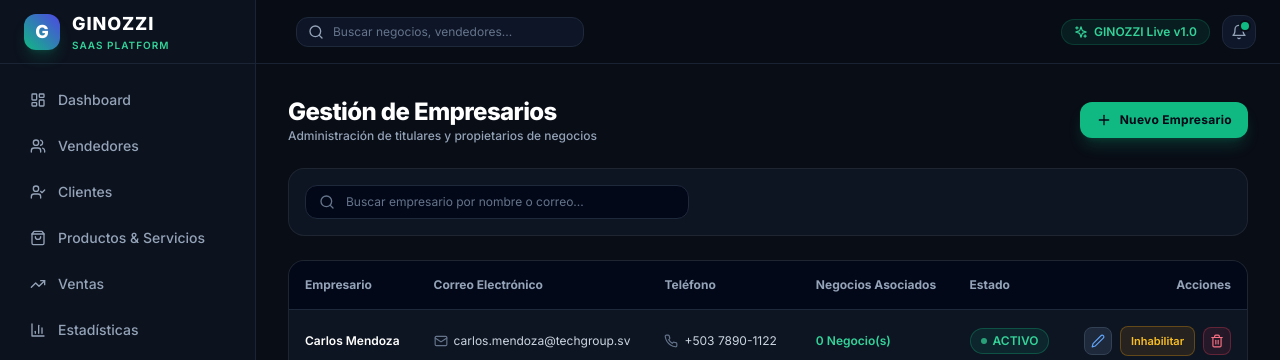
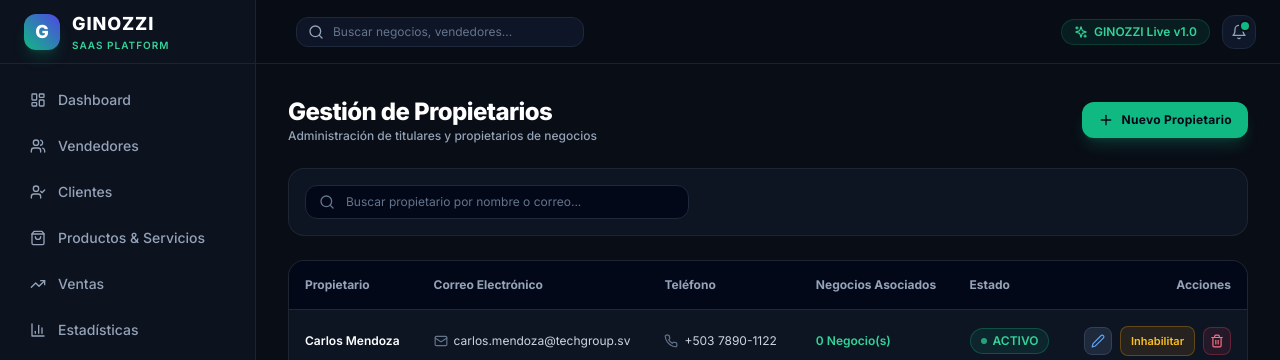
Before and after one commit to nevorasoftware/ginozzi-frontend, a React (Vite) app: page /empresarios in a window 1280 px wide. Shown: the top 360 px of the page. Built offline with nearby package versions, Linux system fonts and the light colour scheme; no server answers; sample sign-in values are in the browser's storage.

Commit message:
refactor: rename Empresario label to Propietario across all frontend views

```diff
--- a/src/components/DashboardFilters.tsx
+++ b/src/components/DashboardFilters.tsx
@@ -154,8 +154,8 @@ export const DashboardFilters: React.FC<DashboardFiltersProps> = ({ filters, onF
             <span className="flex items-center gap-2 truncate">
               <Building2 className="h-4 w-4 text-indigo-400 shrink-0" />
               {filters.empresarioIds.length === 0
-                ? 'Todos los Empresarios'
-                : `${filters.empresarioIds.length} Empresario(s)`}
+                ? 'Todos los Propietarios'
+                : `${filters.empresarioIds.length} Propietario(s)`}
             </span>
             <span className="text-slate-500 text-xs">▼</span>
           </button>
--- a/src/components/Sidebar.tsx
+++ b/src/components/Sidebar.tsx
@@ -25,7 +25,7 @@ interface SidebarProps {
 export const Sidebar: React.FC<SidebarProps> = ({ user, onLogout, isOpen, setIsOpen }) => {
   const navItems = [
     { label: 'Dashboard', path: '/dashboard', icon: LayoutDashboard },
-    { label: 'Empresarios', path: '/empresarios', icon: Building2, roles: ['SUPER_ADMIN'] },
+    { label: 'Propietarios', path: '/empresarios', icon: Building2, roles: ['SUPER_ADMIN'] },
     { label: 'Negocios', path: '/negocios', icon: Store, roles: ['SUPER_ADMIN', 'EMPRESARIO'] },
     { label: 'Rubros', path: '/rubros', icon: Layers, roles: ['SUPER_ADMIN', 'EMPRESARIO'] },
     { label: 'Vendedores', path: '/vendedores', icon: Users },
--- a/src/pages/Dashboard.tsx
+++ b/src/pages/Dashboard.tsx
@@ -341,7 +341,7 @@ export const Dashboard: React.FC = () => {
                   : 'text-slate-400 hover:text-white hover:bg-slate-800'
               }`}
             >
-              {role === 'SUPER_ADMIN' ? 'Super Admin' : role === 'EMPRESARIO' ? 'Empresario' : 'Vendedor'}
+              {role === 'SUPER_ADMIN' ? 'Super Admin' : role === 'EMPRESARIO' ? 'Propietario' : 'Vendedor'}
             </button>
           ))}
         </div>
--- a/src/pages/Empresarios.tsx
+++ b/src/pages/Empresarios.tsx
@@ -111,7 +111,7 @@ export const Empresarios: React.FC = () => {
       {/* Header */}
       <div className="flex flex-col sm:flex-row sm:items-center justify-between gap-4">
         <div>
-          <h1 className="text-2xl font-black text-white tracking-tight">Gestión de Empresarios</h1>
+          <h1 className="text-2xl font-black text-white tracking-tight">Gestión de Propietarios</h1>
           <p className="text-xs text-slate-400 font-medium">Administración de titulares y propietarios de negocios</p>
         </div>
 
@@ -120,7 +120,7 @@ export const Empresarios: React.FC = () => {
           className="flex items-center justify-center px-4 py-2.5 bg-emerald-500 hover:bg-emerald-400 text-slate-950 font-bold rounded-xl shadow-lg shadow-emerald-500/20 text-xs tracking-wide transition-all"
         >
           <Plus className="w-4 h-4 mr-2" />
-          Nuevo Empresario
+          Nuevo Propietario
         </button>
       </div>
 
@@ -130,7 +130,7 @@ export const Empresarios: React.FC = () => {
           <Search className="w-4 h-4 absolute left-3.5 top-1/2 -translate-y-1/2 text-slate-500" />
           <input
             type="text"
-            placeholder="Buscar empresario por nombre o correo..."
+            placeholder="Buscar propietario por nombre o correo..."
             value={searchTerm}
             onChange={(e) => setSearchTerm(e.target.value)}
             className="w-full pl-10 pr-4 py-2 bg-slate-950/80 border border-slate-800 rounded-xl text-xs text-white placeholder-slate-500 focus:outline-none focus:border-emerald-500/60"
@@ -144,7 +144,7 @@ export const Empresarios: React.FC = () => {
           <table className="w-full text-left border-collapse text-xs">
             <thead>
               <tr className="bg-slate-950/80 text-slate-400 font-semibold border-b border-slate-800">
-                <th className="p-4">Empresario</th>
+                <th className="p-4">Propietario</th>
                 <th className="p-4">Correo Electrónico</th>
                 <th className="p-4">Teléfono</th>
                 <th className="p-4">Negocios Asociados</th>
@@ -181,7 +181,7 @@ export const Empresarios: React.FC = () => {
                       <button
                         onClick={() => handleOpenEditModal(emp)}
                         className="p-1.5 bg-slate-800 hover:bg-slate-700 text-blue-400 hover:text-blue-300 rounded-lg border border-slate-700 transition-colors"
-                        title="Editar empresario"
+                        title="Editar propietario"
                       >
                         <Edit2 className="w-3.5 h-3.5" />
                       </button>
@@ -192,14 +192,14 @@ export const Empresarios: React.FC = () => {
                             ? 'bg-amber-500/10 text-amber-400 border-amber-500/30 hover:bg-amber-500/20'
                             : 'bg-emerald-500/10 text-emerald-400 border-emerald-500/30 hover:bg-emerald-500/20'
                         }`}
-                        title={emp.estado === 'ACTIVO' ? 'Inhabilitar empresario' : 'Habilitar empresario'}
+                        title={emp.estado === 'ACTIVO' ? 'Inhabilitar propietario' : 'Habilitar propietario'}
                       >
                         {emp.estado === 'ACTIVO' ? 'Inhabilitar' : 'Habilitar'}
                       </button>
                       <button
                         onClick={() => setDeleteConfirmEmpresario(emp)}
                         className="p-1.5 bg-rose-500/10 hover:bg-rose-500/20 text-rose-400 rounded-lg border border-rose-500/30 transition-colors"
-                        title="Eliminar empresario"
+                        title="Eliminar propietario"
                       >
                         <Trash2 className="w-3.5 h-3.5" />
                       </button>
@@ -219,7 +219,7 @@ export const Empresarios: React.FC = () => {
           setIsModalOpen(false);
           setEditingEmpresario(null);
         }}
-        title={editingEmpresario ? 'Editar Empresario' : 'Registrar Nuevo Empresario'}
+        title={editingEmpresario ? 'Editar Propietario' : 'Registrar Nuevo Propietario'}
       >
         <form onSubmit={handleSubmit} className="space-y-4">
           <div className="grid grid-cols-2 gap-4">
@@ -300,7 +300,7 @@ export const Empresarios: React.FC = () => {
               type="submit"
               className="px-4 py-2 bg-emerald-500 hover:bg-emerald-400 text-slate-950 text-xs font-bold rounded-xl shadow-lg shadow-emerald-500/20"
             >
-              {editingEmpresario ? 'Guardar Cambios' : 'Guardar Empresario'}
+              {editingEmpresario ? 'Guardar Cambios' : 'Guardar Propietario'}
             </button>
           </div>
         </form>
@@ -316,7 +316,7 @@ export const Empresarios: React.FC = () => {
           <div className="flex items-center space-x-3 p-3 bg-rose-500/10 border border-rose-500/30 rounded-xl text-rose-300 text-xs">
             <AlertTriangle className="w-6 h-6 flex-shrink-0" />
             <div>
-              <p className="font-bold">¿Eliminar este empresario?</p>
+              <p className="font-bold">¿Eliminar este propietario?</p>
               <p className="text-[11px] text-rose-200/80">
                 Se eliminará a <strong>{deleteConfirmEmpresario?.nombre} {deleteConfirmEmpresario?.apellido}</strong> ({deleteConfirmEmpresario?.correo}) y sus accesos asociados.
               </p>
--- a/src/pages/Login.tsx
+++ b/src/pages/Login.tsx
@@ -130,7 +130,7 @@ export const Login: React.FC<LoginProps> = ({ onLoginSuccess }) => {
                 onClick={() => setPreset('carlos.mendoza@techgroup.sv', 'Empresario123!')}
                 className="py-1.5 px-2 bg-slate-800/60 hover:bg-slate-800 border border-slate-700/60 rounded-lg text-[10px] font-medium text-slate-300 transition-colors"
               >
-                Empresario
+                Propietario
               </button>
               <button
                 type="button"
--- a/src/pages/Negocios.tsx
+++ b/src/pages/Negocios.tsx
@@ -154,7 +154,7 @@ export const Negocios: React.FC = () => {
               <tr className="bg-slate-950/80 text-slate-400 font-semibold border-b border-slate-800">
                 <th className="p-4">Nombre Negocio</th>
                 <th className="p-4">Rubro</th>
-                <th className="p-4">Empresario Propietario</th>
+                <th className="p-4">Propietario</th>
                 <th className="p-4">% Ganancia</th>
                 <th className="p-4">Vendedores</th>
                 <th className="p-4">Estado</th>
@@ -224,7 +224,7 @@ export const Negocios: React.FC = () => {
       >
         <form onSubmit={handleSubmit} className="space-y-4">
           <div>
-            <label className="block text-xs font-semibold text-slate-300 uppercase tracking-wider mb-1">Empresario Propietario</label>
+            <label className="block text-xs font-semibold text-slate-300 uppercase tracking-wider mb-1">Propietario</label>
             <select
               required
               value={formData.empresarioId}
--- a/src/pages/Vendedores.tsx
+++ b/src/pages/Vendedores.tsx
@@ -214,7 +214,7 @@ export const Vendedores: React.FC = () => {
           <h1 className="text-2xl font-black text-white tracking-tight flex items-center gap-2">
             <Users className="h-7 w-7 text-emerald-400" /> Gestión de Vendedores
           </h1>
-          <p className="text-xs text-slate-400 font-medium">Control de agentes comerciales asociados a Empresario, Negocio y Rubro</p>
+          <p className="text-xs text-slate-400 font-medium">Control de agentes comerciales asociados a Propietario, Negocio y Rubro</p>
         </div>
 
         <button
@@ -339,7 +339,7 @@ export const Vendedores: React.FC = () => {
         <form onSubmit={handleSubmit} className="space-y-4">
           <div>
             <label className="block text-xs font-semibold text-slate-300 uppercase tracking-wider mb-1">
-              1. Empresario *
+              1. Propietario *
             </label>
             <select
               required
@@ -366,7 +366,7 @@ export const Vendedores: React.FC = () => {
               className="w-full px-3 py-2 bg-slate-950 border border-slate-800 rounded-xl text-xs text-white focus:outline-none focus:border-emerald-500"
             >
               {availableNegocios.length === 0 ? (
-                <option value="">No hay negocios para este empresario</option>
+                <option value="">No hay negocios para este propietario</option>
               ) : (
                 availableNegocios.map((neg) => (
                   <option key={neg.id} value={neg.id}>
```
